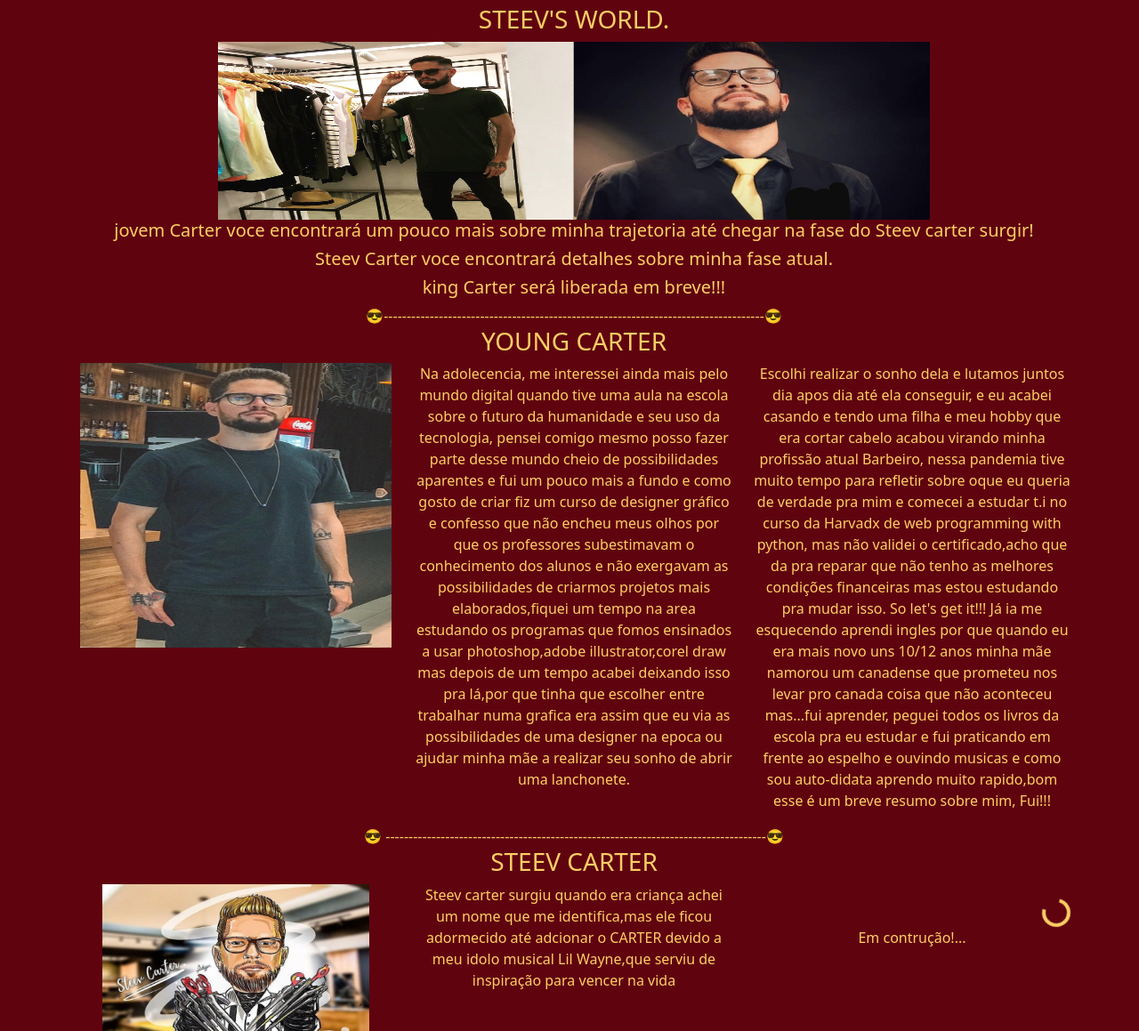
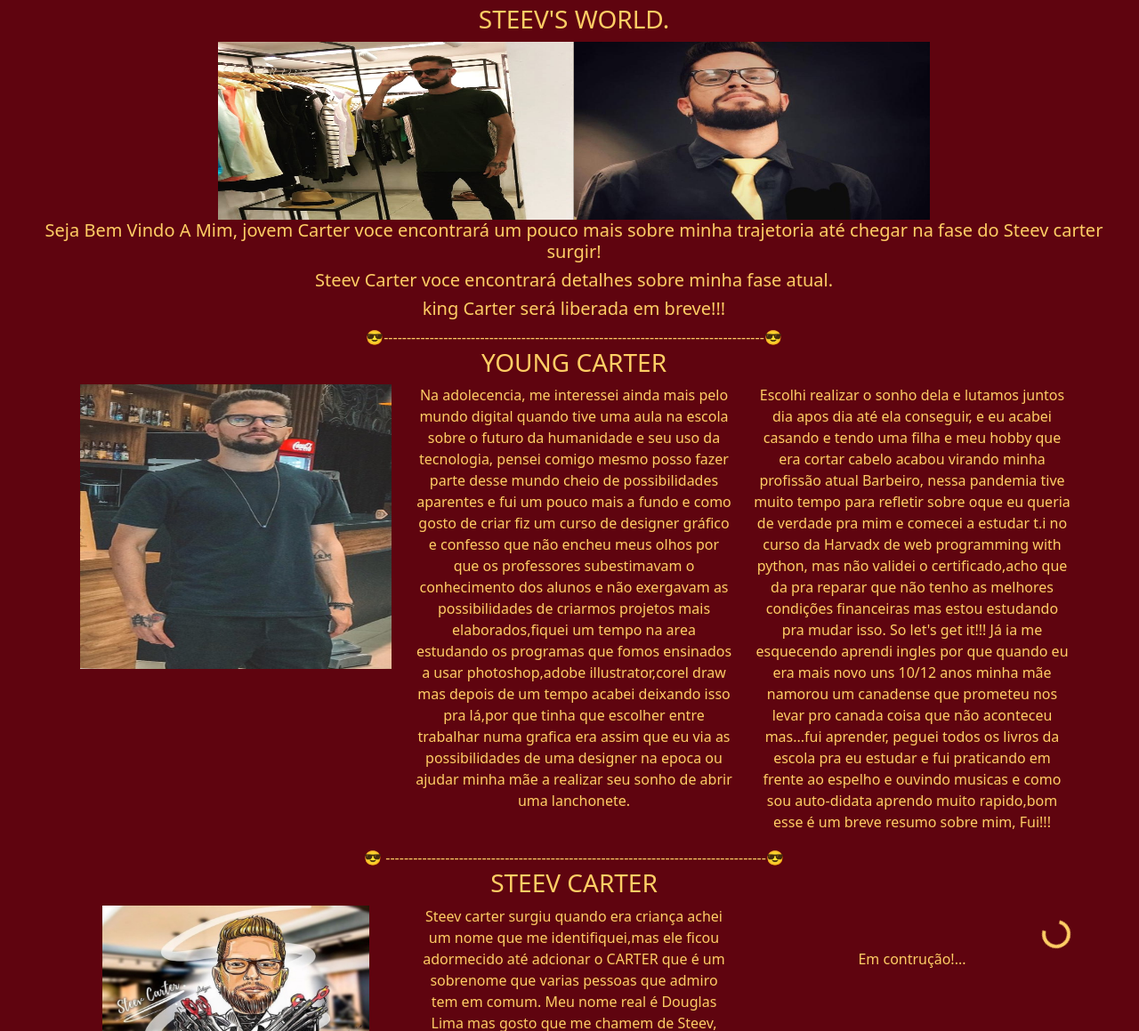
Before and after one commit to steevcarter/Steev-bio, a plain HTML site: page index.html in a window 1280 px wide. Shown: the part 141-1300 px from the top of the page at 89% size. Drawn offline with Linux system fonts and the light colour scheme.

Commit message:
Update index.html

```diff
--- a/index.html
+++ b/index.html
@@ -46,7 +46,7 @@
                         <div class="container-fluid jovem-carter text-center margin">
                             <h3 >STEEV'S WORLD.</h3>
                 <img src="img/zesantino.jpeg"  width="400" height="200"><img src="img/me.jpeg" width="400" height="200">
-                        <h5>jovem Carter voce encontrará um pouco mais sobre minha trajetoria até chegar na fase do Steev carter surgir!
+                        <h5>Seja Bem Vindo A Mim, jovem Carter voce encontrará um pouco mais sobre minha trajetoria até chegar na fase do Steev carter surgir!
                         <H5>Steev Carter voce encontrará detalhes sobre minha fase atual.</H5>                          <h5>king Carter será liberada em breve!!!</h5>
                         </h5>
                         😎-----------------------------------------------------------------------------------😎
@@ -103,7 +103,8 @@
                                     <img  src="img/desenho.jpg" width="300px" height="200px" id="desenho">
                                     <table></table> </div>
                                         <div class="col-md-4">
-                                            <p>  Steev carter surgiu quando era criança achei um nome que me identifica,mas ele ficou adormecido até adcionar o CARTER devido a meu idolo musical Lil Wayne,que serviu de inspiração para vencer na vida
+                                            <p>  Steev carter surgiu quando era criança achei um nome que me identifiquei,mas ele ficou adormecido até adcionar o CARTER que é um sobrenome que varias pessoas que admiro tem em comum.
+                                            Meu nome real é Douglas Lima mas gosto que me chamem de Steev, tenho 26 anos, Fluente em Inglês, Desenvolvedor Front-end(Python,Html,Css,Bootstrap,Sass,Javascript,Vue.js,Github),Designer Gráfico(Photoshop,Corel Draw,) mas to meio enferrujado, tambem sou barbeiro e um dos bons,então se voçê tá precisando de um corte de cabelo, me chama lá no instagram @steevcarter .
                                             </div>
                                             <div class="col-md-4"><p><div class="clearfix">
                                                 <div class="spinner-border float-end" role="status">
@@ -137,7 +138,7 @@
 
 <i class="bi bi-linkedin" ><svg xmlns="http://www.w3.org/2000/svg" width="16" height="16" fill="currentColor" class="bi bi-linkedin" viewBox="0 0 16 16">
     <path d="M0 1.146C0 .513.526 0 1.175 0h13.65C15.474 0 16 .513 16 1.146v13.708c0 .633-.526 1.146-1.175 1.146H1.175C.526 16 0 15.487 0 14.854V1.146zm4.943 12.248V6.169H2.542v7.225h2.401zm-1.2-8.212c.837 0 1.358-.554 1.358-1.248-.015-.709-.52-1.248-1.342-1.248-.822 0-1.359.54-1.359 1.248 0 .694.521 1.248 1.327 1.248h.016zm4.908 8.212V9.359c0-.216.016-.432.08-.586.173-.431.568-.878 1.232-.878.869 0 1.216.662 1.216 1.634v3.865h2.401V9.25c0-2.22-1.184-3.252-2.764-3.252-1.274 0-1.845.7-2.165 1.193v.025h-.016a5.54 5.54 0 0 1 .016-.025V6.169h-2.4c.03.678 0 7.225 0 7.225h2.4z"/>
-</svg></i></footer>
+</svg> </i></footer>
                     <footer class="container-fluid text-center bg-footer">desevolvido por Steev Carter</footer>
 </body>
 </html>
```
